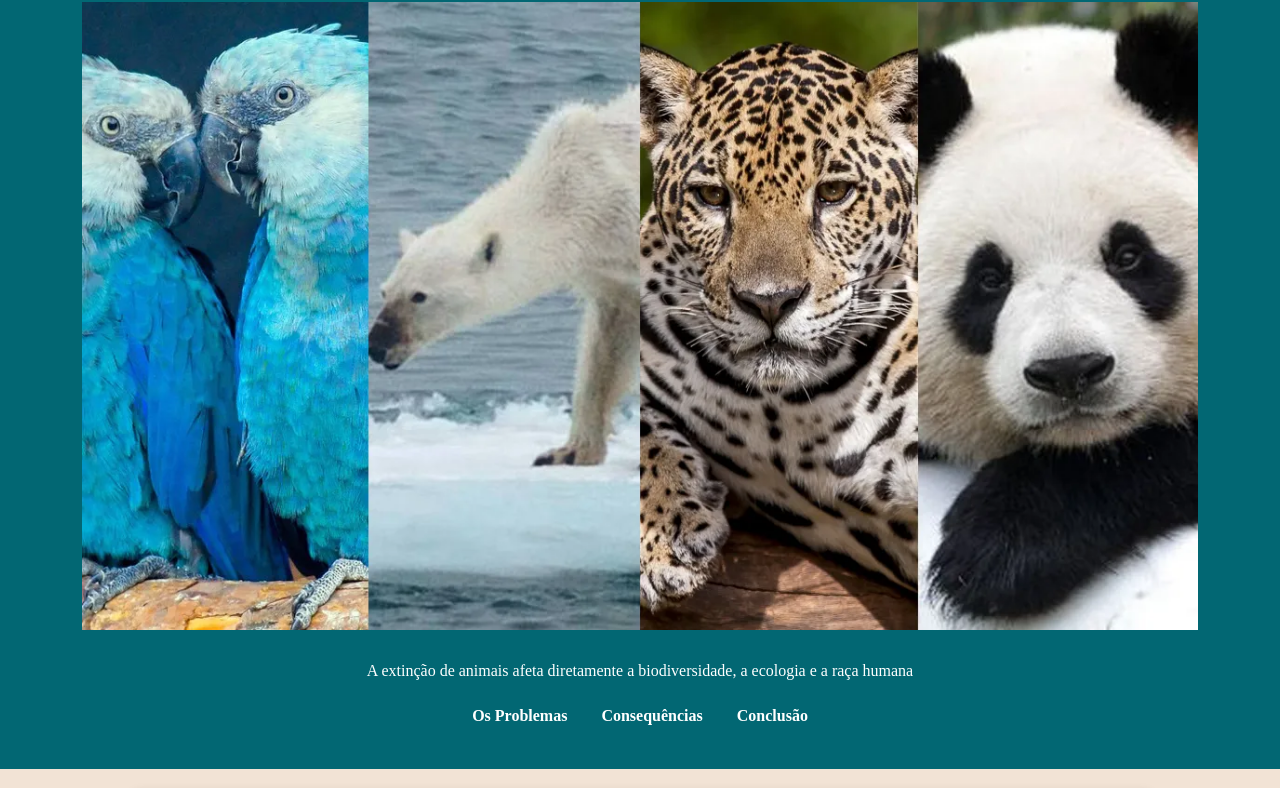
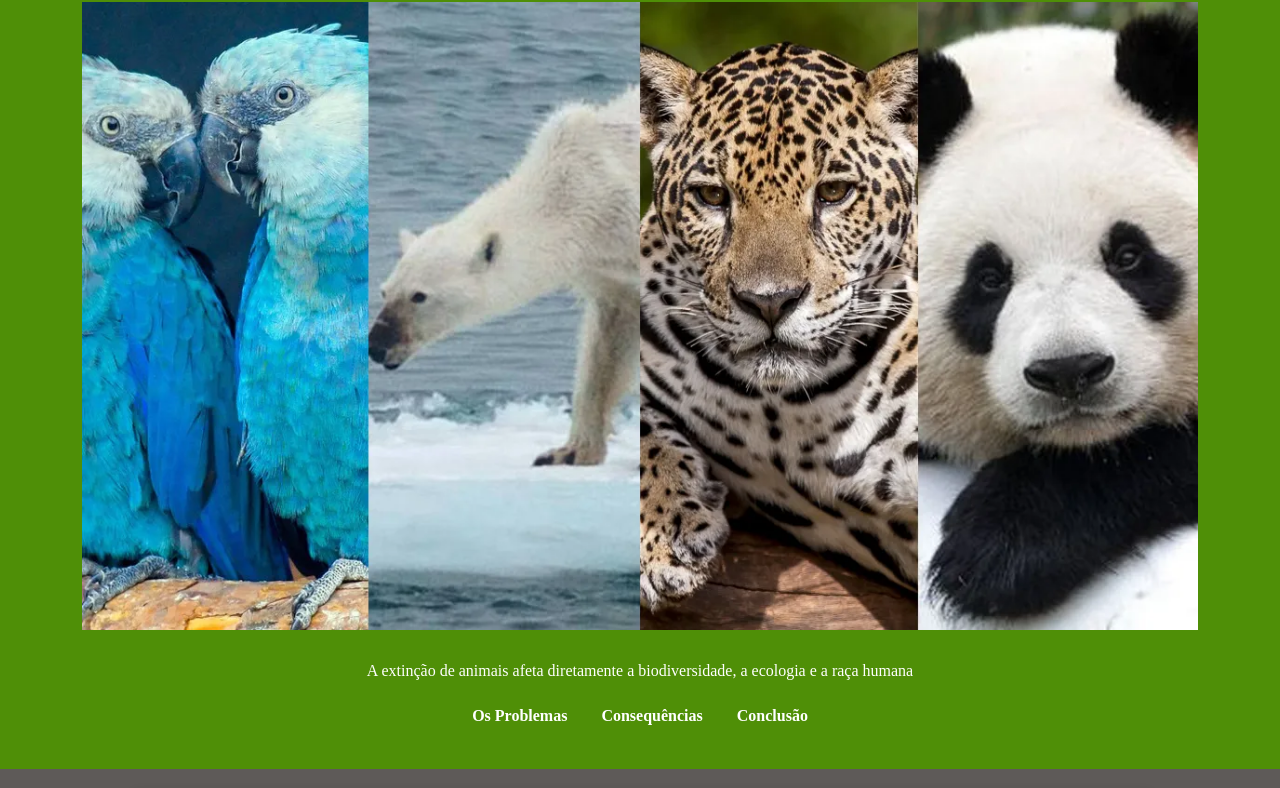
Before and after one commit to laisbaker/Projeto-Agrinho-2025, a plain HTML site: page index.html in a window 1280 px wide. Shown: the part 79-867 px from the top of the page. Drawn offline with Linux system fonts and the light colour scheme; a web font is replaced by a local one.

Commit message:
alterações

```diff
--- a/index.html
+++ b/index.html
@@ -56,7 +56,7 @@
         <section id="conclusao" class="conteudo">
             <h2>Conclusão</h2>
             <p>Cada espécie tem um papel importante no planeta, e sua perda causa desequilíbrios que podem ser difíceis de corrigir. Por isso, é fundamental que governos, empresas e a sociedade em geral se unam para proteger os animais e preservar a biodiversidade. Cuidar da natureza é cuidar do nosso próprio futuro.</p>
-            <iframe width="560" height="315" src="https://www.youtube.com/watch?v=X50nMVKMf3Y" title="YouTube video.">
+            <iframe width="560" height="315" src="https://youtu.be/gB-40nJ8H5U?si=05djt1z6eFOFmSQN" title="YouTube video.">
         </section>
 
     </main>
--- a/style.css
+++ b/style.css
@@ -2,13 +2,13 @@
 
 /* Variáveis */
 :root {
-    --primary-color: #026773;
-    --secondary-color: #3CA6A6;
-    --text-color: #024959;
-    --background-color: #F2E3D5;
-    --button-hover: #012E40;
+    --primary-color: #4f8f07;
+    --secondary-color: #b0ebaa;
+    --text-color: #183f02;
+    --background-color: #5e5a58;
+    --button-hover: #236e2d;
     --font-body: "Chocolate Classical Sans", serif;
-    --font-titulo: "Rakkas", serif;
+    --font-titulo: "heveltica", serif;
 }
 
 /* Reset */
```
